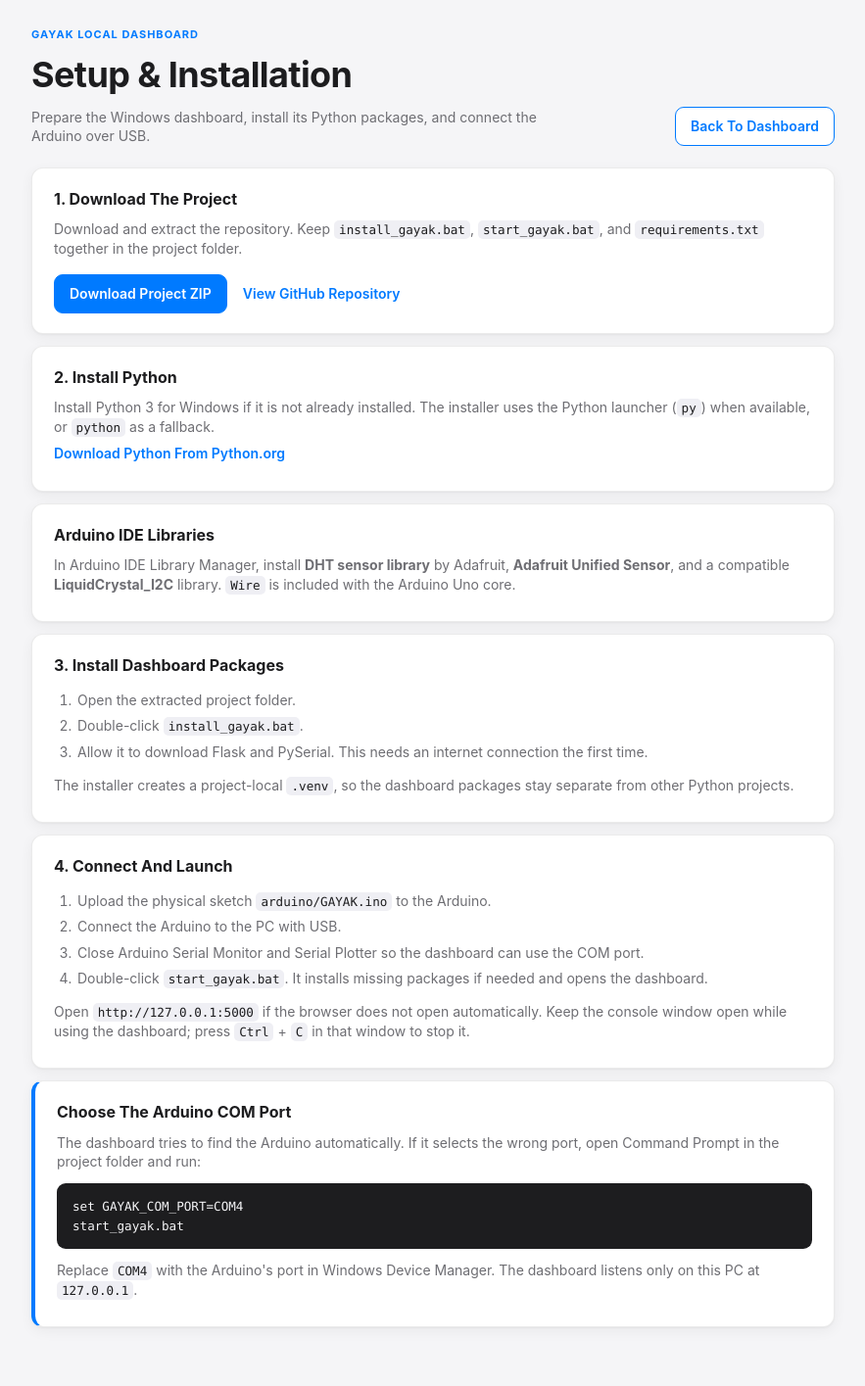
After one commit to itzRealEzra/GAYAK-Early-Warning-System, a Flask app: page /setup in a window 1280 px wide. The commit adds this page. Shown: the whole page at 98% size, without its empty margins (198-1081 px from the left). Run offline with Flask 3, Linux system fonts and the light colour scheme.

Commit message:
Add local dashboard setup guide and installer

```diff
--- a/app.py
+++ b/app.py
@@ -134,6 +134,11 @@ def index():
     return render_template("index.html")
 
 
+@app.route("/setup")
+def setup_guide():
+    return render_template("setup.html")
+
+
 @app.route("/api/status")
 def api_status():
     return jsonify(build_payload())
--- a/static/css/style.css
+++ b/static/css/style.css
@@ -258,6 +258,31 @@ body {
 
 /* ---------- Footer ---------- */
 .footer { text-align: center; color: var(--text-3); font-size: 12px; padding: 14px 16px 18px; }
+.footer a { color: var(--blue); text-decoration: none; }
+.footer a:hover { text-decoration: underline; }
+
+/* ---------- Local installation guide ---------- */
+.setup-body { padding: 28px 18px 48px; }
+.setup-shell { width: min(820px, 100%); margin: 0 auto; }
+.setup-header { display: flex; align-items: flex-end; justify-content: space-between; gap: 20px; margin: 0 0 22px; }
+.setup-eyebrow { margin: 0 0 8px; color: var(--blue); font-size: 11px; font-weight: 700; letter-spacing: 1px; }
+.setup-header h1 { margin: 0; font-size: clamp(26px, 4vw, 36px); letter-spacing: -0.6px; }
+.setup-intro { max-width: 560px; margin: 8px 0 0; color: var(--text-2); }
+.setup-card { margin: 12px 0; padding: 20px 22px; background: var(--card); border: 1px solid var(--line); border-radius: var(--radius); box-shadow: var(--shadow); }
+.setup-card h2 { margin: 0 0 10px; font-size: 16px; }
+.setup-card p { margin: 8px 0; color: var(--text-2); }
+.setup-card ol { padding-left: 22px; color: var(--text-2); }
+.setup-card li { margin: 7px 0; padding-left: 2px; }
+.setup-card code, .setup-card kbd { padding: 2px 5px; background: var(--gray-soft); border-radius: 5px; color: var(--text); font-family: var(--mono); font-size: 0.9em; }
+.setup-card pre { overflow-x: auto; margin: 12px 0; padding: 14px 16px; background: #1d1d1f; border-radius: 9px; color: #f5f5f7; }
+.setup-card pre code { padding: 0; background: transparent; color: inherit; }
+.setup-actions { display: flex; flex-wrap: wrap; align-items: center; gap: 16px; margin-top: 16px; }
+.setup-button { display: inline-flex; justify-content: center; align-items: center; min-height: 40px; padding: 9px 15px; border: 1px solid var(--blue); border-radius: 9px; background: var(--blue); color: #fff; font-weight: 600; text-decoration: none; }
+.setup-button:hover { filter: brightness(0.94); }
+.setup-button-secondary { flex: 0 0 auto; background: #fff; color: var(--blue); }
+.setup-text-link { color: var(--blue); font-weight: 600; text-decoration: none; }
+.setup-text-link:hover { text-decoration: underline; }
+.setup-card-note { border-left: 4px solid var(--blue); }
 
 /* ---------- Small screens ---------- */
 @media (max-width: 760px) {
@@ -267,6 +292,8 @@ body {
   .brand span { display: none; }
   .led-chip { order: 2; }
   .clock { margin-left: auto; }
+  .setup-body { padding: 18px 12px 32px; }
+  .setup-header { align-items: flex-start; flex-direction: column; }
 }
 
 @media (prefers-reduced-motion: reduce) {
--- a/templates/index.html
+++ b/templates/index.html
@@ -189,7 +189,7 @@
   </main>
 
   <footer class="footer">
-    GAYAK &middot; Local only &middot; Not a certified smoke alarm, gas or fire detector &middot; Press F for full screen
+    GAYAK &middot; Local only &middot; Not a certified smoke alarm, gas or fire detector &middot; <a href="{{ url_for('setup_guide') }}">Setup &amp; Installation</a> &middot; Press F for full screen
   </footer>
 </div>
 <script src="{{ url_for('static', filename='js/dashboard.js') }}"></script>
--- /dev/null
+++ b/templates/setup.html
@@ -0,0 +1,71 @@
+<!DOCTYPE html>
+<html lang="en">
+<head>
+<meta charset="UTF-8">
+<meta name="viewport" content="width=device-width, initial-scale=1.0">
+<title>GAYAK — Setup &amp; Installation</title>
+<meta name="description" content="Install and run the GAYAK local classroom monitoring dashboard on Windows.">
+<link rel="stylesheet" href="{{ url_for('static', filename='css/style.css') }}">
+</head>
+<body class="setup-body">
+<main class="setup-shell">
+  <header class="setup-header">
+    <div>
+      <p class="setup-eyebrow">GAYAK LOCAL DASHBOARD</p>
+      <h1>Setup &amp; Installation</h1>
+      <p class="setup-intro">Prepare the Windows dashboard, install its Python packages, and connect the Arduino over USB.</p>
+    </div>
+    <a class="setup-button setup-button-secondary" href="{{ url_for('index') }}">Back To Dashboard</a>
+  </header>
+
+  <section class="setup-card">
+    <h2>1. Download The Project</h2>
+    <p>Download and extract the repository. Keep <code>install_gayak.bat</code>, <code>start_gayak.bat</code>, and <code>requirements.txt</code> together in the project folder.</p>
+    <div class="setup-actions">
+      <a class="setup-button" href="https://github.com/itzRealEzra/GAYAK-Early-Warning-System/archive/refs/heads/main.zip">Download Project ZIP</a>
+      <a class="setup-text-link" href="https://github.com/itzRealEzra/GAYAK-Early-Warning-System">View GitHub Repository</a>
+    </div>
+  </section>
+
+  <section class="setup-card">
+    <h2>2. Install Python</h2>
+    <p>Install Python 3 for Windows if it is not already installed. The installer uses the Python launcher (<code>py</code>) when available, or <code>python</code> as a fallback.</p>
+    <p><a class="setup-text-link" href="https://www.python.org/downloads/windows/" target="_blank" rel="noopener noreferrer">Download Python From Python.org</a></p>
+  </section>
+
+  <section class="setup-card">
+    <h2>Arduino IDE Libraries</h2>
+    <p>In Arduino IDE Library Manager, install <strong>DHT sensor library</strong> by Adafruit, <strong>Adafruit Unified Sensor</strong>, and a compatible <strong>LiquidCrystal_I2C</strong> library. <code>Wire</code> is included with the Arduino Uno core.</p>
+  </section>
+
+  <section class="setup-card">
+    <h2>3. Install Dashboard Packages</h2>
+    <ol>
+      <li>Open the extracted project folder.</li>
+      <li>Double-click <code>install_gayak.bat</code>.</li>
+      <li>Allow it to download Flask and PySerial. This needs an internet connection the first time.</li>
+    </ol>
+    <p>The installer creates a project-local <code>.venv</code>, so the dashboard packages stay separate from other Python projects.</p>
+  </section>
+
+  <section class="setup-card">
+    <h2>4. Connect And Launch</h2>
+    <ol>
+      <li>Upload the physical sketch <code>arduino/GAYAK.ino</code> to the Arduino.</li>
+      <li>Connect the Arduino to the PC with USB.</li>
+      <li>Close Arduino Serial Monitor and Serial Plotter so the dashboard can use the COM port.</li>
+      <li>Double-click <code>start_gayak.bat</code>. It installs missing packages if needed and opens the dashboard.</li>
+    </ol>
+    <p>Open <code>http://127.0.0.1:5000</code> if the browser does not open automatically. Keep the console window open while using the dashboard; press <kbd>Ctrl</kbd> + <kbd>C</kbd> in that window to stop it.</p>
+  </section>
+
+  <section class="setup-card setup-card-note">
+    <h2>Choose The Arduino COM Port</h2>
+    <p>The dashboard tries to find the Arduino automatically. If it selects the wrong port, open Command Prompt in the project folder and run:</p>
+    <pre><code>set GAYAK_COM_PORT=COM4
+start_gayak.bat</code></pre>
+    <p>Replace <code>COM4</code> with the Arduino's port in Windows Device Manager. The dashboard listens only on this PC at <code>127.0.0.1</code>.</p>
+  </section>
+</main>
+</body>
+</html>
```
Also changed, not shown: INSTALLATION.md (added, +65 -0 lines), docs/DASHBOARD.md (+3 -0 lines), docs/FILE-REFERENCE.md (+4 -1 lines), docs/RUNNING-ON-WINDOWS.md (+6 -6 lines), docs/TUTORIALS.md (+3 -3 lines), README.md, docs/README.md, 3 other files.
